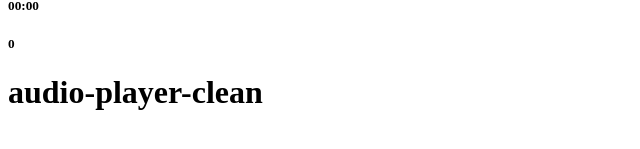
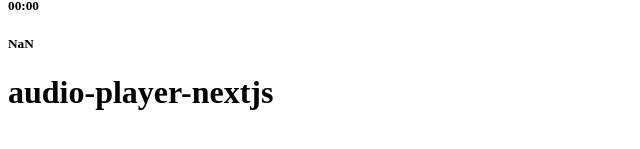
Before and after one commit to Arthur030/audio-player-nextjs, a Next.js app: page / in a window 1280 px wide. Shown: the part 453-602 px from the top of the page, without its empty margins (0-640 px from the left). Built offline with nearby package versions, Linux system fonts and the light colour scheme.

Commit message:
fixed issue with duration not showing on first load

```diff
--- a/pages/index.js
+++ b/pages/index.js
@@ -48,7 +48,7 @@ function App() {
 
   // update on the current time of audio
   useEffect(() => {
-    console.log(currentTime, 'useEffect on currentTime');
+    console.log(audioRef.current.currentTime)
     progressBarRef.current.value = Math.floor(audioRef.current.currentTime);
     progressBarRef.current.style.setProperty('--move-progressbar', `${progressBarRef.current.value / calculateTime(audioRef.current.duration) * 100}%`);
     // setCurrentTime(progressBarRef.current.value);
@@ -58,15 +58,16 @@ function App() {
     }
   }, [currentTime])
 
-
-  // useEffect(() => {
-  //   toggleMute();
-  //   console.log(isMuted);
-  // }, [isMuted])
+  // run on first load
+  useEffect(() => {
+    console.log("firstLoad")
+    onLoadedMetadata()
+  }, [])
 
 
   // set duration everytime the player has loaded metadata
   const onLoadedMetadata = () => {
+    console.log("loaded")
     const seconds = Math.floor(audioRef.current.duration);
     // console.log("onloaded metadata");
     setDuration(seconds);
@@ -103,6 +104,7 @@ function App() {
   };
 
   const changeAudioToProgressBar = () => {
+  //   await onLoadedMetadata();
     audioRef.current.currentTime = progressBarRef.current.value;
     setCurrentTime(progressBarRef.current.value);
   }
@@ -210,7 +212,7 @@ function App() {
       </div>
 
       </div>
-      <h1>audio-player-clean</h1>
+      <h1>audio-player-nextjs</h1>
     </div>
 
   );
```
